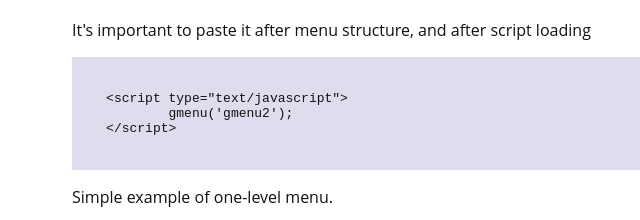
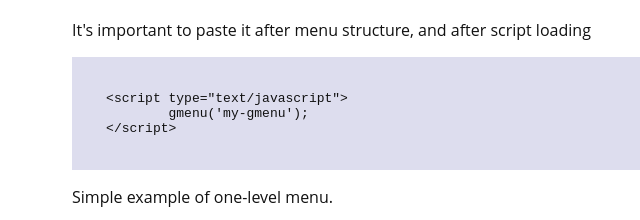
Before and after one commit to lumnn/gmenu, a plain HTML site: page index.html in a window 1280 px wide. Shown: the part 3367-3587 px from the top of the page, 0-640 px from the left. Drawn offline with Linux system fonts and the light colour scheme.

Commit message:
copy-paste codes fix

```diff
--- a/index.html
+++ b/index.html
@@ -343,7 +343,7 @@ v                  v
 	<h4>Run the script</h4>
 	<p>It's important to paste it after menu structure, and after script loading</p>
 <code>&lt;script type=&quot;text/javascript&quot;&gt;
-	gmenu('gmenu2');
+	gmenu('my-gmenu');
 &lt;/script&gt;
 </code>
 
```
Also changed, not shown: 1 other file.
